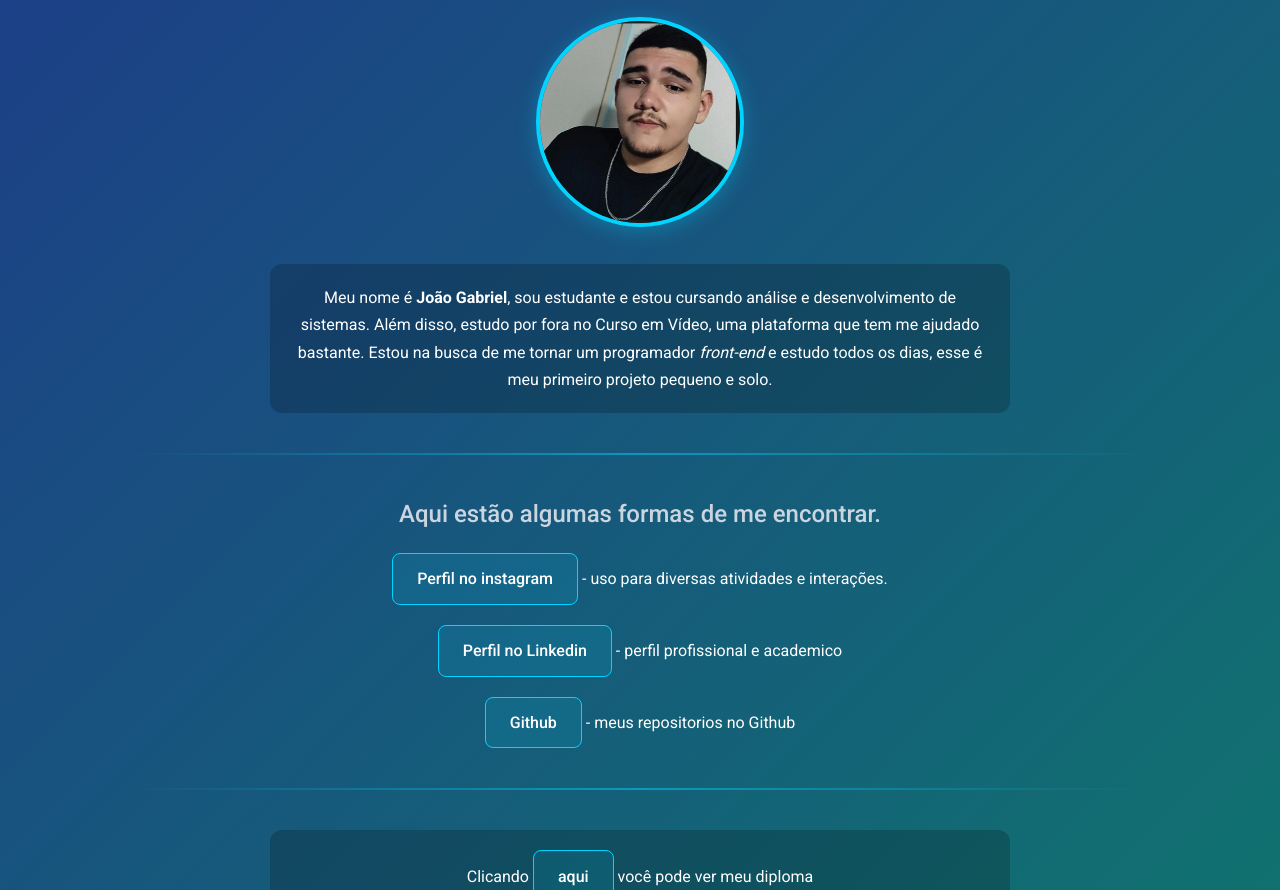
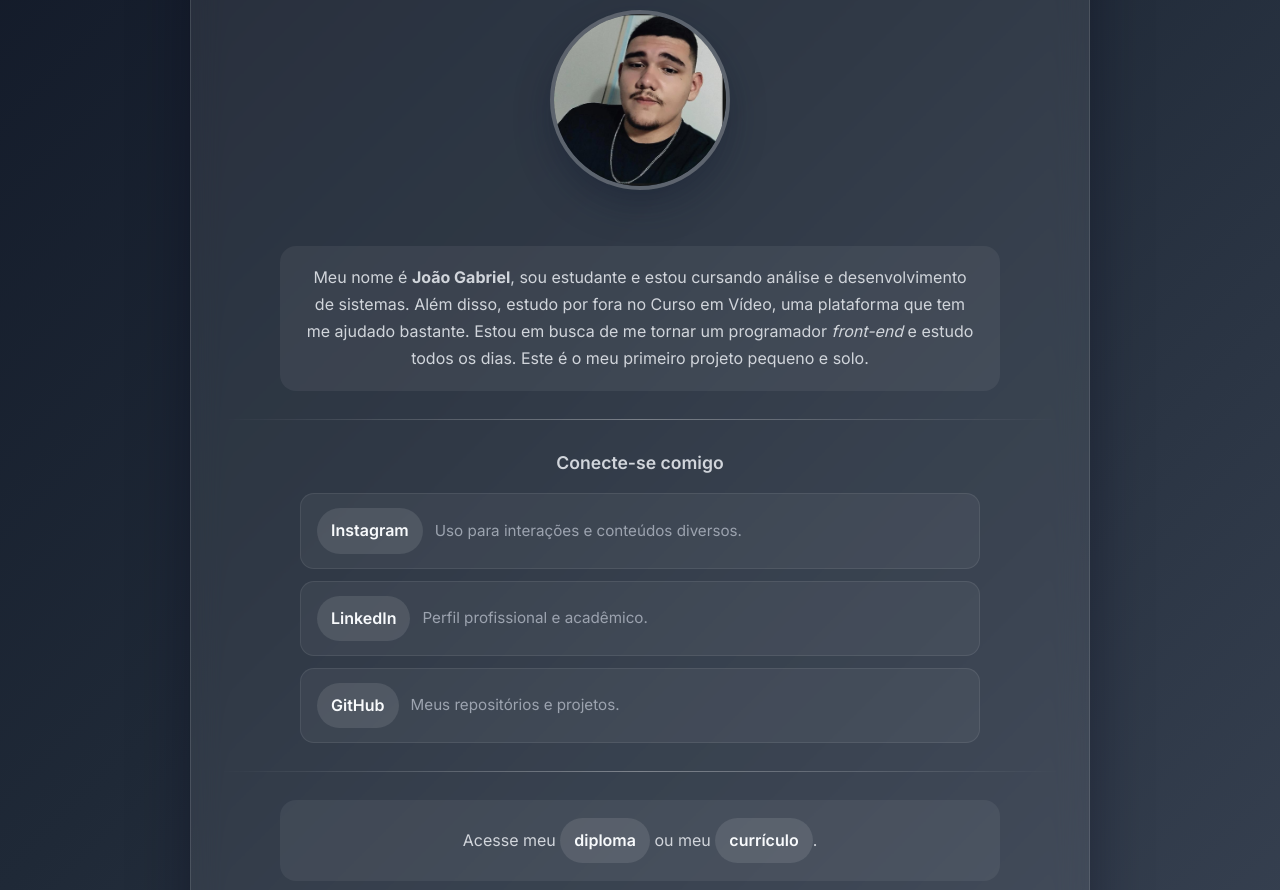
Before and after one commit to Gabriel-DevFront/linktree, a plain HTML site: page index.html in a window 1280 px wide. Shown: the part 262-1152 px from the top of the page. Drawn offline with nearby package versions, Linux system fonts and the light colour scheme.

Commit message:
css  alterado

```diff
--- a/index.html
+++ b/index.html
@@ -6,46 +6,61 @@
     <meta name="viewport" content="width=device-width, initial-scale=1.0">
     <link rel="shortcut icon" href="Bokehlicia-Captiva-Captiva.ico" type="image/x-icon">
     <title>Linktree</title>
+    <link rel="preconnect" href="https://fonts.googleapis.com">
+    <link rel="preconnect" href="https://fonts.gstatic.com" crossorigin>
+    <link href="https://fonts.googleapis.com/css2?family=Inter:wght@300;400;500;600;700&family=Playfair+Display:wght@600;700&display=swap" rel="stylesheet">
     <link rel="stylesheet" href="style.css">
 </head>
 
 <body>
-
-<header>
-    <h1>Minha árvore de links </h1>
-    <h2>Quem sou eu?</h2>
+    <main class="page">
+        <section class="hero-card">
+            <header class="hero">
+                <p class="eyebrow">Portfólio pessoal</p>
+                <h1>João Gabriel Costa Correia</h1>
+                <h2>Estudante de Análise e Desenvolvimento de Sistemas</h2>
             </header>
 
-<img src="foto_resized.png" alt="Minha foto pessoal">
+            <img src="foto_resized.png" alt="Foto de João Gabriel" class="profile-photo">
 
-<p>
+            <p class="intro">
                 Meu nome é <strong>João Gabriel</strong>, sou estudante e estou cursando análise e desenvolvimento de sistemas.
                 Além disso, estudo por fora no Curso em Vídeo, uma plataforma que tem me ajudado bastante.
-    Estou na busca de me tornar um programador <em>front-end</em> e estudo todos os dias, esse é meu primeiro projeto pequeno e solo.
+                Estou em busca de me tornar um programador <em>front-end</em> e estudo todos os dias. Este é o meu primeiro projeto pequeno e solo.
             </p>
 
-<hr>
+            <div class="divider"></div>
 
-<h2>Aqui estão algumas formas de me encontrar.</h2>
+            <section class="links-section">
+                <h3>Conecte-se comigo</h3>
+                <ul class="links-list">
+                    <li>
+                        <a href="https://www.instagram.com/jo7_gbrl/" target="_blank">Instagram</a>
+                        <span>Uso para interações e conteúdos diversos.</span>
+                    </li>
+                    <li>
+                        <a href="https://www.linkedin.com/in/jo%C3%A3o-gabriel-costa-correia-a254a7406/" target="_blank">LinkedIn</a>
+                        <span>Perfil profissional e acadêmico.</span>
+                    </li>
+                    <li>
+                        <a href="https://github.com/Gabriel-DevFront-00?tab=repositories" target="_blank">GitHub</a>
+                        <span>Meus repositórios e projetos.</span>
+                    </li>
+                </ul>
+            </section>
 
-<ul>
-    <li><a href="https://www.instagram.com/jo7_gbrl/" target="_blank">Perfil no instagram</a> - uso para diversas atividades e interações.</li>
+            <div class="divider"></div>
 
-    <li><a href="https://www.linkedin.com/in/jo%C3%A3o-gabriel-costa-correia-a254a7406/" target="_blank">Perfil no Linkedin</a> - perfil profissional e academico</li>
-
-    <li><a href="https://github.com/samurayx-00?tab=repositories" target="_blank">Github</a> - meus repositorios no Github</li>
-</ul>
-
-<hr>
-
+            <section class="documents">
                 <p>
-    Clicando <a href="diploma.pdf" target="_blank">aqui</a> você pode ver meu diploma <br>
-    Clicando <a href="Currículo pessoal João Gabriel.pdf">aqui</a> você pode ver meu curículo
+                    Acesse meu <a href="diploma.pdf" target="_blank">diploma</a> ou meu <a href="Currículo pessoal João Gabriel.pdf">currículo</a>.
                 </p>
+            </section>
+        </section>
+    </main>
 
     <footer>
         © 2026 - João Gabriel Costa Correia
     </footer>
-
 </body>
 </html>
--- a/style.css
+++ b/style.css
@@ -1,114 +1,185 @@
-@import url('https://fonts.googleapis.com/css2?family=Roboto:wght@300;400;500;700&display=swap');
+:root {
+    --bg-dark: #111827;
+    --bg-mid: #1f2937;
+    --panel: rgba(255, 255, 255, 0.08);
+    --panel-strong: rgba(255, 255, 255, 0.12);
+    --text-main: #f8fafc;
+    --text-soft: #d1d5db;
+    --text-muted: #9ca3af;
+    --accent: #cbd5e1;
+}
+
+* {
+    box-sizing: border-box;
+}
 
 body {
-            font-family: 'Roboto', Arial, Helvetica, sans-serif;
-            background: linear-gradient(135deg, #1e3a8a, #0f766e);
-            color: #ffffff;
     margin: 0;
-            padding: 0;
-            text-align: center;
-            line-height: 1.6;
+    min-height: 100vh;
+    font-family: 'Inter', Arial, Helvetica, sans-serif;
+    background: linear-gradient(135deg, var(--bg-dark) 0%, var(--bg-mid) 45%, #374151 100%);
+    color: var(--text-main);
+    display: flex;
+    flex-direction: column;
+    align-items: center;
+    justify-content: center;
+    padding: 24px;
+    line-height: 1.7;
 }
 
-        header {
-            padding: 40px 20px;
+.page {
+    width: min(900px, 100%);
+}
+
+.hero-card {
+    background: var(--panel);
+    border: 1px solid var(--panel-strong);
+    border-radius: 24px;
+    padding: 40px 30px;
+    box-shadow: 0 24px 60px rgba(2, 6, 23, 0.35);
+    backdrop-filter: blur(16px);
+    text-align: center;
+}
+
+.hero {
+    margin-bottom: 20px;
+}
+
+.eyebrow {
+    display: inline-block;
+    margin: 0 0 8px;
+    padding: 6px 12px;
+    border-radius: 999px;
+    background: rgba(255, 255, 255, 0.1);
+    color: var(--text-soft);
+    font-size: 0.8rem;
+    text-transform: uppercase;
+    letter-spacing: 0.2em;
 }
 
 h1 {
-            color: #00d4ff;
-            margin-bottom: 10px;
+    margin: 0 0 8px;
+    font-family: 'Playfair Display', Georgia, serif;
+    font-size: clamp(2rem, 4vw, 2.8rem);
+    color: var(--text-main);
     font-weight: 700;
-            font-size: 2.5em;
+}
+
+h2, h3 {
+    margin: 0;
+    color: var(--text-soft);
+    font-weight: 600;
 }
 
 h2 {
-            color: #cbd5e0;
-            margin-top: 30px;
-            font-weight: 500;
-            font-size: 1.5em;
+    font-size: clamp(1.05rem, 2.2vw, 1.35rem);
 }
 
-        img {
-            width: 200px;
-            border-radius: 50%;
-            border: 4px solid #00d4ff;
-            margin-top: 20px;
-            box-shadow: 0 4px 20px rgba(0, 212, 255, 0.3);
+h3 {
+    font-size: 1.1rem;
+    margin-bottom: 16px;
 }
 
-        p {
-            max-width: 700px;
-            margin: 30px auto;
-            line-height: 1.7;
-            background-color: rgba(0, 0, 0, 0.2);
-            padding: 20px;
-            border-radius: 12px;
-            font-weight: 400;
+.profile-photo {
+    width: 180px;
+    height: 180px;
+    object-fit: cover;
+    border-radius: 50%;
+    border: 4px solid rgba(255, 255, 255, 0.22);
+    margin: 24px 0;
+    box-shadow: 0 16px 35px rgba(15, 23, 42, 0.35);
 }
 
-        ul {
+.intro,
+.documents p {
+    max-width: 720px;
+    margin: 24px auto;
+    padding: 18px 22px;
+    background: rgba(255, 255, 255, 0.06);
+    border-radius: 16px;
+    color: var(--text-soft);
+}
+
+.links-list {
     list-style: none;
     padding: 0;
-            max-width: 600px;
+    max-width: 680px;
     margin: 0 auto;
+    display: grid;
+    gap: 12px;
 }
 
-        li {
-            margin: 20px 0;
+.links-list li {
+    display: flex;
+    justify-content: space-between;
+    align-items: center;
+    gap: 12px;
+    flex-wrap: wrap;
+    padding: 14px 16px;
+    background: rgba(255, 255, 255, 0.05);
+    border: 1px solid rgba(255, 255, 255, 0.08);
+    border-radius: 14px;
 }
 
-        a {
+.links-list a,
+.documents a {
     display: inline-block;
     text-decoration: none;
-            color: #ffffff;
-            font-weight: 500;
-            background: rgba(0, 212, 255, 0.1);
-            padding: 12px 24px;
-            border-radius: 8px;
-            border: 1px solid #00d4ff;
+    color: var(--text-main);
+    font-weight: 600;
+    padding: 9px 14px;
+    border-radius: 999px;
+    background: rgba(255, 255, 255, 0.1);
     transition: all 0.3s ease;
-            font-size: 1em;
 }
 
-        a:hover {
-            background: rgba(0, 212, 255, 0.2);
+.links-list a:hover,
+.documents a:hover {
+    background: rgba(255, 255, 255, 0.18);
     transform: translateY(-2px);
-            box-shadow: 0 4px 15px rgba(0, 212, 255, 0.4);
 }
 
-        hr {
-            border: none;
-            height: 2px;
-            background: linear-gradient(to right, transparent, #00d4ff, transparent);
-            margin: 40px auto;
-            width: 80%;
-            opacity: 0.5;
+.links-list span {
+    color: var(--text-muted);
+    font-size: 0.95rem;
+    flex: 1 1 220px;
+    text-align: left;
+}
+
+.divider {
+    height: 1px;
+    width: 100%;
+    background: linear-gradient(to right, transparent, rgba(255, 255, 255, 0.35), transparent);
+    margin: 28px 0;
 }
 
 footer {
-            margin-top: 50px;
-            padding: 20px;
-            font-size: 14px;
-            color: #a0aec0;
-            font-weight: 300;
+    margin-top: 20px;
+    padding: 10px 0 0;
+    font-size: 0.9rem;
+    color: var(--text-muted);
 }
 
 @media (max-width: 768px) {
-    h1 {
-        font-size: 2em;
+    body {
+        padding: 16px;
     }
-    h2 {
-        font-size: 1.2em;
+
+    .hero-card {
+        padding: 28px 18px;
     }
-    img {
+
+    .profile-photo {
         width: 150px;
+        height: 150px;
     }
-    p {
-        padding: 15px;
-        max-width: 90%;
+
+    .links-list li {
+        flex-direction: column;
+        align-items: flex-start;
     }
-    a {
-        padding: 10px 20px;
-        font-size: 0.9em;
+
+    .links-list span {
+        text-align: left;
     }
 }
```
Lines whose indentation alone changed are shown as unchanged.
